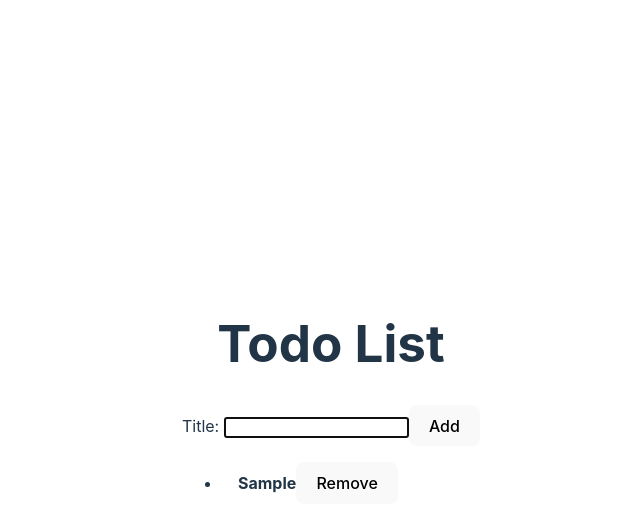
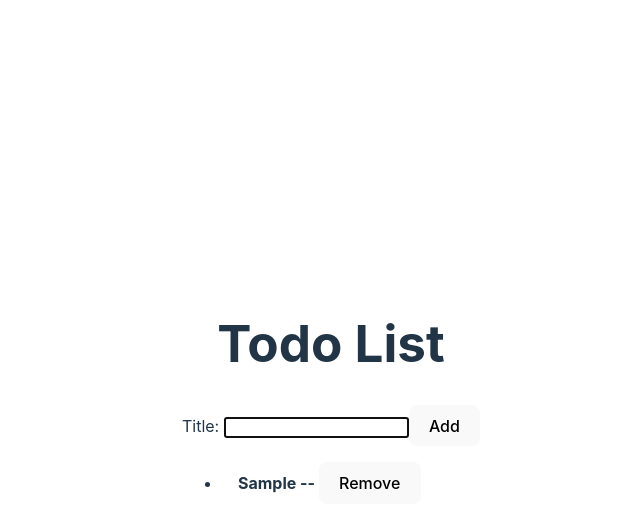
Before and after one commit to ledarca/react-todo, a React (Vite) app: page / in a window 1280 px wide. Both pictures are taken after typing "Sample" into the empty fields and a click on the button "Add". Shown: the top 532 px of the page, without its empty margins (309-949 px from the left). Built offline with nearby package versions, Linux system fonts and the light colour scheme.

Commit message:
add '--'

```diff
--- a/src/TodoListItem.jsx
+++ b/src/TodoListItem.jsx
@@ -8,7 +8,7 @@ import React from "react";
 
   return (
     <li>
-      <strong>{title}</strong>
+      <strong>{title} -- </strong>
       <button type="button" onClick={handleRemoveTodo}>Remove</button>
     </li>
   );
```
